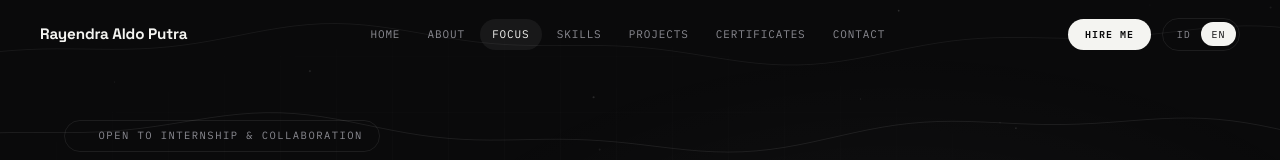
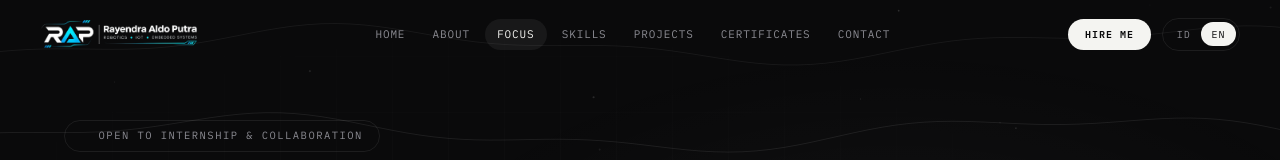
Before and after one commit to raldoputradev/raldoputradev.github.io, a Next.js app: page /en in a window 1280 px wide. Shown: the top 160 px of the page. Built offline with nearby package versions, Linux system fonts and the light colour scheme.

Commit message:
Logo RAP di navbar+footer (transparan), monogram RAP jadi ikon persegi logo-rap.png
Generated with [Devin](https://devin.ai)

Co-Authored-By: Devin <158243242+devin-ai-integration[bot]@users.noreply.github.com>

```diff
--- a/app/globals.css
+++ b/app/globals.css
@@ -152,6 +152,29 @@ body {
   font-size: 0.95rem;
   font-weight: 700;
   letter-spacing: -0.01em;
+  display: inline-flex;
+  align-items: center;
+}
+.nv-logo {
+  height: 1.7rem;
+  width: auto;
+  display: block;
+}
+.ftr-logo {
+  height: 2.1rem;
+  width: auto;
+  display: block;
+}
+.sr-only {
+  position: absolute;
+  width: 1px;
+  height: 1px;
+  margin: -1px;
+  padding: 0;
+  overflow: hidden;
+  clip: rect(0 0 0 0);
+  white-space: nowrap;
+  border: 0;
 }
 .nv-links {
   display: none;
--- a/components/Footer.tsx
+++ b/components/Footer.tsx
@@ -20,7 +20,9 @@ export function Footer({ locale }: { locale: Locale }) {
         <div className="ftr-grid">
           <div className="ftr-col">
             <a href={homeHref(locale, "home")} className="ftr-brand">
-              {site.name}
+              {/* eslint-disable-next-line @next/next/no-img-element */}
+              <img src="/brands/rap-logo.png" alt={site.name} className="ftr-logo" />
+              <span className="sr-only">{site.name}</span>
             </a>
             <p className="ftr-role">{copy.footer.tagline}</p>
             <p className="ftr-loc">{copy.footer.loc}</p>
--- a/components/Navbar.tsx
+++ b/components/Navbar.tsx
@@ -78,7 +78,9 @@ export function Navbar({ locale }: { locale: Locale }) {
       <span ref={barRef} className="nv-progress" aria-hidden />
       <div className="nv-inner">
         <a href={homeHref(locale, "home")} className="nv-brand" onClick={() => goTo("home")}>
-          {site.name}
+          {/* eslint-disable-next-line @next/next/no-img-element */}
+          <img src="/brands/rap-logo.png" alt={site.name} className="nv-logo" />
+          <span className="sr-only">{site.name}</span>
         </a>
         <nav className="nv-links" aria-label="Primary">
           {items}
```
Also changed, not shown: public/brands/rap-logo.png (added), public/logo-rap.png.
